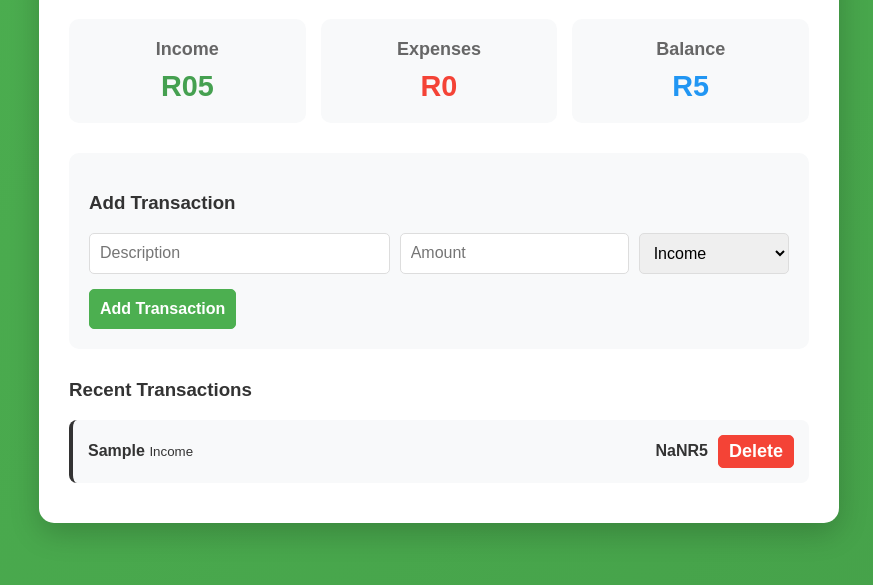
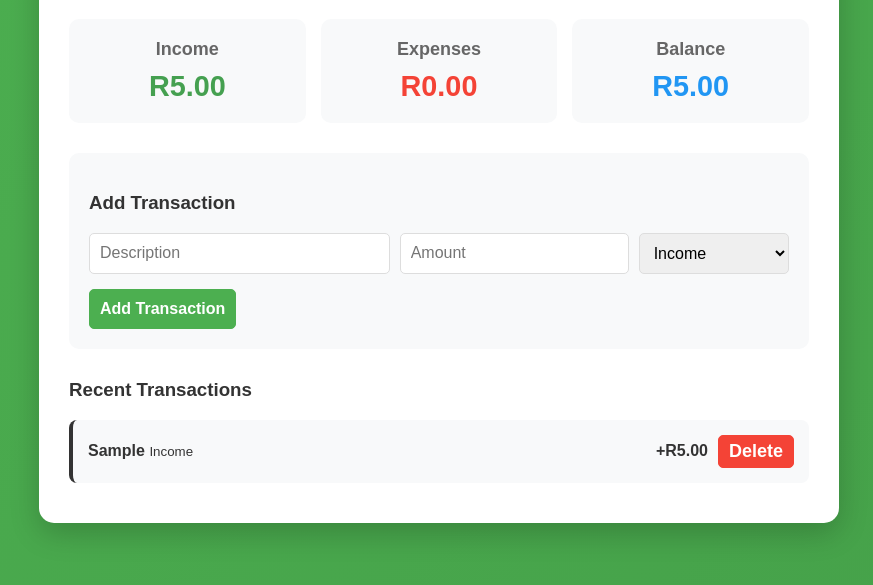
Before and after one commit to SimiSips/budget-tracker-js, a plain HTML site: page index.html in a window 1280 px wide. Both pictures are taken after typing "Sample", "5" into the empty fields and a click on the button "Add Transaction". Shown: the part 139-724 px from the top of the page, without its empty margins (201-1074 px from the left). Drawn offline with Linux system fonts and the light colour scheme.

Commit message:
Fix bugs from previous lesson

```diff
--- a/index.html
+++ b/index.html
@@ -7,7 +7,6 @@
         <link rel="stylesheet" href="style.css">
     </head>
     <body>
-
         <div class="container">
             <h1>Budget Tracker</h1>
 
@@ -15,25 +14,24 @@
             <div class="summary">
                 <div class="card">
                     <h3>Income</h3>
-                    <div class="amount income" id="totalIncome">R</div>
+                    <div class="amount income" id="totalIncome">R0</div>
                 </div>
                 <div class="card">
                     <h3>Expenses</h3>
-                    <div class="amount expense" id="totalExpenses">R</div>
+                    <div class="amount expense" id="totalExpenses">R0</div>
                 </div>
                 <div class="card">
                     <h3>Balance</h3>
-                    <div class="amount balance" id="balance">R</div>
+                    <div class="amount balance" id="balance">R0</div>
                 </div>
             </div>
-
 
             <!-- Add transaction -->
             <div class="form-section">
                 <h3>Add Transaction</h3>
                 <div class="form-row">
                     <input type="text" id="description" placeholder="Description">
-                    <input type="number" id="amount" placeholder="Amount">
+                    <input type="number" id="amount" placeholder="Amount" step="0.01">
                     <select id="type">
                         <option value="Income">Income</option>
                         <option value="Expense">Expense</option>
@@ -46,7 +44,9 @@
             <div>
                 <h3>Recent Transactions</h3>
                 <div id="transactionsList">
-                    <p>No transactions yet. Add one above!</p>
+                    <div class="empty-message">
+                        <p>No transactions yet. Add one above!</p>
+                    </div>
                 </div>
             </div>
         </div>
--- a/script.js
+++ b/script.js
@@ -1,50 +1,47 @@
-// Storing out transctions in an array
-
-let transctions = [];
+// Storing transactions in an array (fixed typo)
+let transactions = [];
 let nextId = 1;
 
 function addTransaction() {
-    console.log("In addTransactions function");
+    console.log("In addTransaction function");
     // Get values from our form
-    const description = document.getElementById("description").value;
-    const amount = document.getElementById("amount").value;
+    const description = document.getElementById("description").value.trim();
+    const amountInput = document.getElementById("amount").value;
     const type = document.getElementById("type").value;
 
-    // Validation checks
-    if (description == null) {
+    // Validation checks - fixed description check
+    if (!description) {
         alert("Please enter a description!");
         return;
     }
 
+    // Convert amount to number and validate
+    const amount = parseFloat(amountInput);
     if (!amount || amount <= 0) {
         alert("Please enter a valid amount!");
         return;
     }
 
-    // Transaction object
-    const transction = {
+    // Transaction object (fixed typo)
+    const transaction = {
         id: nextId++,
         description: description,
         amount: amount,
         type: type
     };
 
-    console.log("The current transaction object" + transction.type);
+    console.log("The current transaction object type: " + transaction.type);
 
-    // Adding to list at the top (transactions = [];)
-    transctions.push(transction);
+    // Adding to list
+    transactions.push(transaction);
 
     // Clear the form
     document.getElementById("description").value = '';
     document.getElementById("amount").value = '';
 
-    // Update display summary screen
-
-    // Update the summary
+    // Update display
     updateSummary();
-    // Update transactions on recent transactions list
     showTransactions();
-
 }
 
 function updateSummary() {
@@ -52,26 +49,26 @@ function updateSummary() {
     let expenses = 0;
 
     // Loop through our list of transactions
-    for (let i=0; i < transctions.length; i++) {
-        if (transctions[i].type === 'Income') {
-            income += transctions[i].amount;
+    for (let i = 0; i < transactions.length; i++) {
+        if (transactions[i].type === 'Income') {
+            income += transactions[i].amount;
             console.log("Income:" + income);
         } else {
-            expenses += transctions[i].amount;
+            expenses += transactions[i].amount;
             console.log("Expenses:" + expenses);
         }
     }
 
     // Balance
     const balance = income - expenses;
-    console.log(income +  "-" + expenses + "=" + balance);
+    console.log(income + "-" + expenses + "=" + balance);
 
-    // Update the display
-    document.getElementById('totalIncome').textContent = "R" + income;
-    document.getElementById('totalExpenses').textContent = "R" + expenses;
+    // Update the display - fixed formatting
+    document.getElementById('totalIncome').textContent = "R" + income.toFixed(2);
+    document.getElementById('totalExpenses').textContent = "R" + expenses.toFixed(2);
 
     const balanceElement = document.getElementById('balance');
-    balanceElement.textContent = "R" + balance;
+    balanceElement.textContent = "R" + balance.toFixed(2);
 
     console.log(balance);
 
@@ -80,23 +77,22 @@ function updateSummary() {
     } else {
         balanceElement.className = "amount balance";
     }
-
 }
 
 function showTransactions() {
     const container = document.getElementById('transactionsList');
 
     // If we have no transactions
-    if (transctions.length === 0) {
+    if (transactions.length === 0) {
         container.innerHTML =
-        '<div class="empty-message"> <p>No transactions yet. Add one above!</p></div>'
+        '<div class="empty-message"><p>No transactions yet. Add one above!</p></div>';
         return;
     }
 
     // Build html for all our transactions
     let html = '';
-    for (let i = transctions.length - 1; i >= 0; i--) {
-        const t = transctions[i];
+    for (let i = transactions.length - 1; i >= 0; i--) {
+        const t = transactions[i];
 
         html += `
             <div class="transaction ${t.type}-item">
@@ -104,31 +100,31 @@ function showTransactions() {
                     <strong>${t.description}</strong>
                     <small>${t.type}</small>
                 </div>
-
                 <div class="transaction-amount ${t.type}">
-                    ${t.type === 'Income' ? + "+" : "-"}R${t.amount}
+                    ${t.type === 'Income' ? '+' : '-'}R${t.amount.toFixed(2)}
                 </div>
                 <button class="delete-btn" onclick="deleteTransaction(${t.id})">Delete</button>
             </div>
-    `;
-}
+        `;
+    }
 
     container.innerHTML = html;
 }
 
 function deleteTransaction(id) {
     // Find the specific transaction using ID and remove it
-    for (let i=0; i < transctions.length; i++) {
-        if (transctions[i].id === id) {
-            transctions.splice(i, 1);
+    for (let i = 0; i < transactions.length; i++) {
+        if (transactions[i].id === id) {
+            transactions.splice(i, 1);
             break;
         }
     }
 
-    //Update the display
+    // Update the display
     updateSummary();
     showTransactions();
 }
 
+// Initialize display
 updateSummary();
 showTransactions();
```
